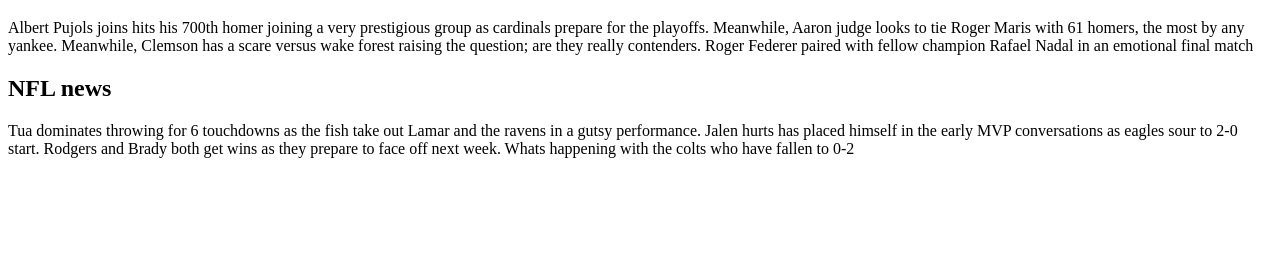
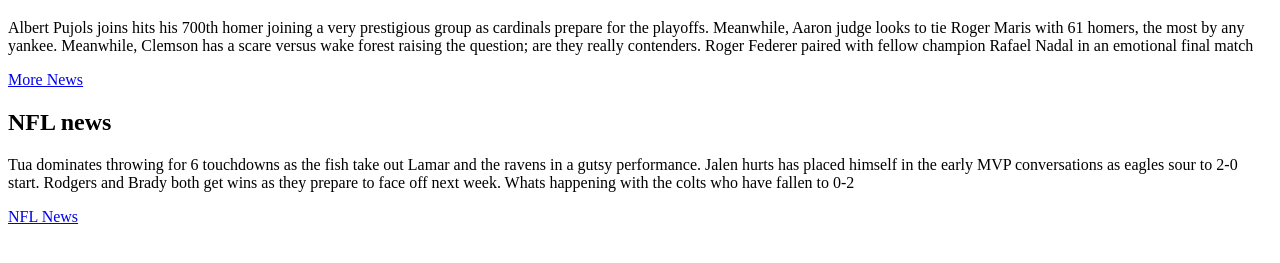
Before and after one commit to masersm19/masersm19.github.io, a plain HTML site: page sportsnews.html in a window 1280 px wide. Shown: the part 87-350 px from the top of the page. Drawn offline with Linux system fonts and the light colour scheme.

Commit message:
Update sportsnews.html

```diff
--- a/sportsnews.html
+++ b/sportsnews.html
@@ -1,7 +1,6 @@
 <!DOCTYPE html>
 <html>
 <head>
-
 </head>
 
 
@@ -12,15 +11,15 @@
 	</h1>
 
 <p>Albert Pujols joins hits his 700th homer joining a very prestigious group as cardinals prepare for the playoffs. Meanwhile, Aaron judge looks to tie Roger Maris with 61 homers, the most by any yankee. Meanwhile, Clemson has a scare versus wake forest raising the question; are they really contenders. Roger Federer paired with fellow champion Rafael Nadal in an emotional final match</p>
-
+<a href ="#espn.com"> More News</a>
 
 
 	<h2>
 	NFL news
 	</h2>
 
-	Tua dominates throwing for 6 touchdowns as the fish take out Lamar and the ravens in a gutsy performance. Jalen hurts has placed himself in the early MVP conversations as eagles sour to 2-0 start. Rodgers and Brady both get wins as they prepare to face off next week. Whats happening with the colts who have fallen to 0-2
-
+<p>	Tua dominates throwing for 6 touchdowns as the fish take out Lamar and the ravens in a gutsy performance. Jalen hurts has placed himself in the early MVP conversations as eagles sour to 2-0 start. Rodgers and Brady both get wins as they prepare to face off next week. Whats happening with the colts who have fallen to 0-2</p>
+<a href="#Nfl.com">NFL News</a>
 <div id="bottom">
 </div>
 </body>
```
